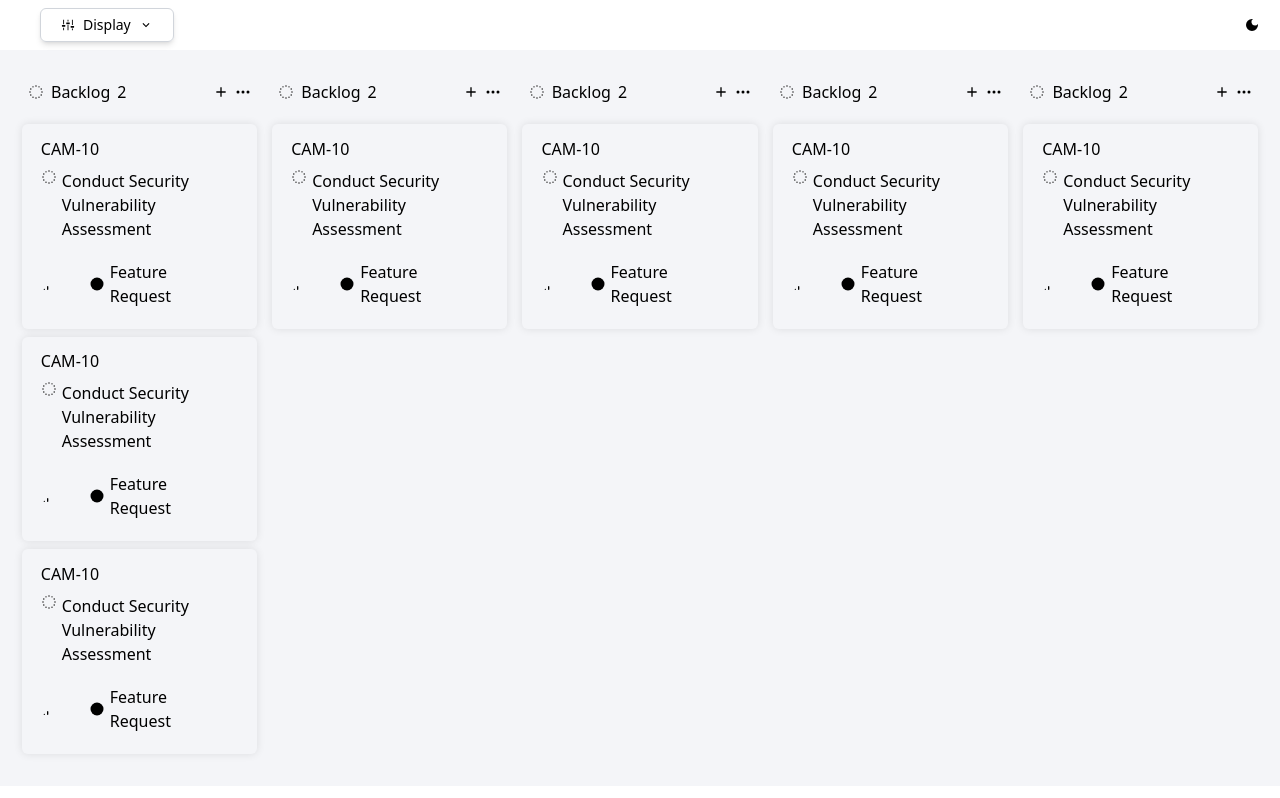
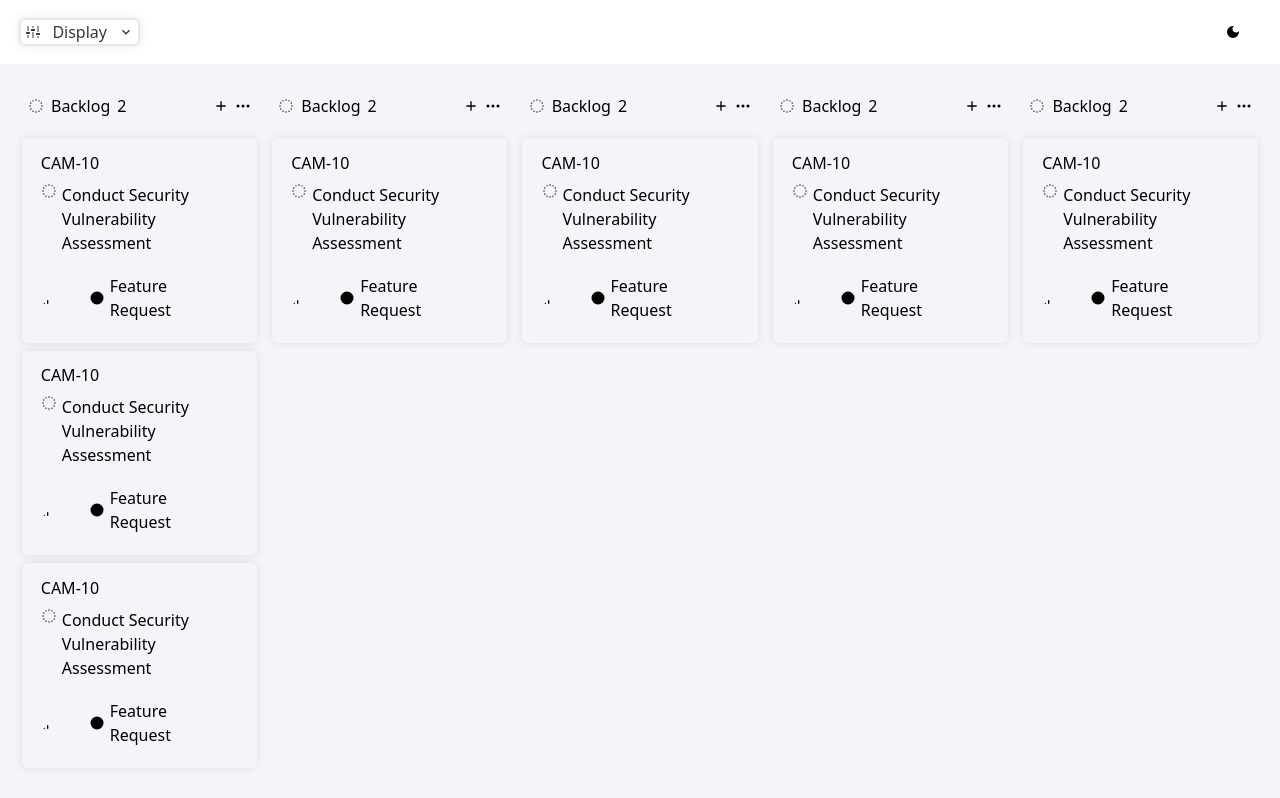
Before and after one commit to Abdur777/Cypher-Assignment, a Next.js app: page / in a window 1280 px wide. Built offline with nearby package versions, Linux system fonts and the light colour scheme.

Commit message:
Updated UI

```diff
--- a/src/components/TopBar/Button.jsx
+++ b/src/components/TopBar/Button.jsx
@@ -1,19 +1,44 @@
-export default function Button(){
-    return <button class="justify-between text-black bg-white-900 font-medium rounded-md text-sm px-5 py-1.5 inline-flex items-center shadow-md mt-2 mb-2 ml-10 border border-gray-300 gap-2">
-    <div>
-        <svg stroke="currentColor" fill="currentColor" strokeWidth="0" viewBox="0 0 16 16" className="icon" height="1em" width="1em" xmlns="http://www.w3.org/2000/svg">
-            <path fillRule="evenodd" clipRule="evenodd" d="M3.5 2h-1v5h1V2zm6.1 5H6.4L6 6.45v-1L6.4 5h3.2l.4.5v1l-.4.5zm-5 3H1.4L1 9.5v-1l.4-.5h3.2l.4.5v1l-.4.5zm3.9-8h-1v2h1V2zm-1 6h1v6h-1V8zm-4 3h-1v3h1v-3zm7.9 0h3.19l.4-.5v-.95l-.4-.5H11.4l-.4.5v.95l.4.5zm2.1-9h-1v6h1V2zm-1 10h1v2h-1v-2z"></path>
+export default function Button() {
+    return (
+
+        <div class="relative z-999">
+          <div class="flex items-center gap-[0.7rem] rounded-md px-1 py-[0.4px] border-2 border-solid border-[#e6e7eb] cursor-pointer shadow-[0_0_8px_0_#0000001a] text-[#373737]">
+            <div class="">
+              <svg
+                stroke="currentColor"
+                fill="currentColor"
+                stroke-width="0"
+                viewBox="0 0 16 16"
+                class="icon"
+                height="1em"
+                width="1em"
+                xmlns="http://www.w3.org/2000/svg"
+              >
+                <path
+                  fill-rule="evenodd"
+                  clip-rule="evenodd"
+                  d="M3.5 2h-1v5h1V2zm6.1 5H6.4L6 6.45v-1L6.4 5h3.2l.4.5v1l-.4.5zm-5 3H1.4L1 9.5v-1l.4-.5h3.2l.4.5v1l-.4.5zm3.9-8h-1v2h1V2zm-1 6h1v6h-1V8zm-4 3h-1v3h1v-3zm7.9 0h3.19l.4-.5v-.95l-.4-.5H11.4l-.4.5v.95l.4.5zm2.1-9h-1v6h1V2zm-1 10h1v2h-1v-2z"
+                ></path>
               </svg>
             </div>
-    <div class="flex-grow justify-self-end">
-        <div class="text-center">Display</div>
-    </div>
-    <div>
-        <svg stroke="currentColor" fill="currentColor" strokeWidth="0" viewBox="0 0 24 24" height="1em" width="1em" xmlns="http://www.w3.org/2000/svg">
+            Display
+            <div class="flex items-center text-base">
+              <svg
+                stroke="currentColor"
+                fill="currentColor"
+                stroke-width="0"
+                viewBox="0 0 24 24"
+                height="1em"
+                width="1em"
+                xmlns="http://www.w3.org/2000/svg"
+              >
                 <path fill="none" d="M0 0h24v24H0V0z"></path>
                 <path d="M7.41 8.59L12 13.17l4.59-4.58L18 10l-6 6-6-6 1.41-1.41z"></path>
               </svg>
             </div>
-    </button>
+          </div>
+          <section></section>
+        </div>
 
+    );
   }
--- a/src/components/TopBar/TopBar.jsx
+++ b/src/components/TopBar/TopBar.jsx
@@ -2,8 +2,10 @@ import Button from "./Button";
 import ThemeButton from "./ThemeButton";
 
 export default function TopBar(){
-    return <nav class="flex justify-between">
-        <Button/>
-        <ThemeButton/>
-    </nav>
+    return <section class="flex justify-center items-center h-[8vh] bg-[#ffff]">
+        <nav class="w-[97%] my-0 mx-auto flex justify-between items-center">
+            <Button/>
+            <ThemeButton/>
+        </nav>
+    </section>
 }
--- a/src/pages/index.js
+++ b/src/pages/index.js
@@ -5,7 +5,7 @@ import TopBar from "@/components/TopBar/TopBar";
 
 export default function Home() {
   return (
-    <div>
+    <div class="m-0 p-0">
      <TopBar/>
      <MainContent/>
     </div>
```
Also changed, not shown: src/components/TopBar/ThemeButton.jsx (+7 -1 lines). Lines whose indentation alone changed are shown as unchanged.
